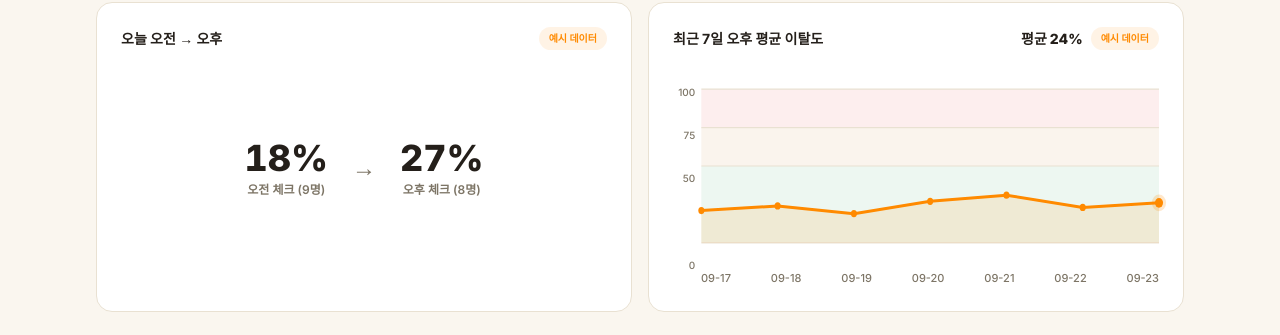
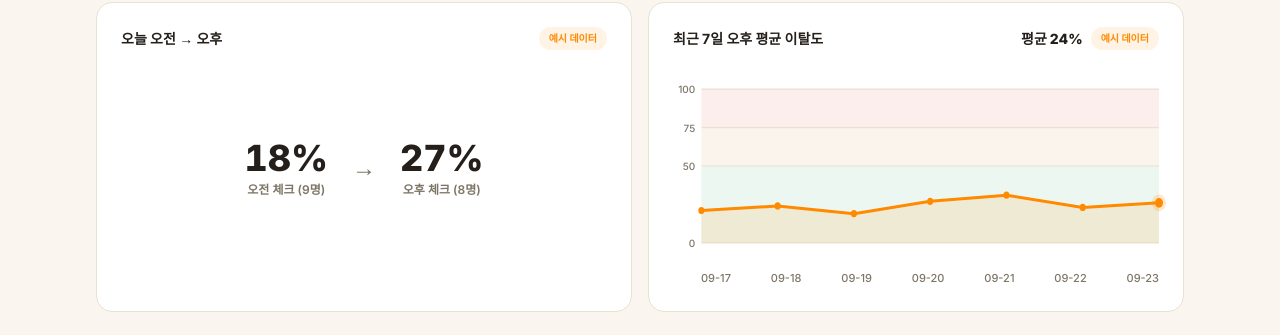
Before and after one commit to sagejeong/anima-site, a Next.js app: page /dashboard-demo in a window 1280 px wide. Shown: the part 217-552 px from the top of the page. Built offline with nearby package versions, Linux system fonts and the light colour scheme; a web font is replaced by a local one.

Commit message:
그래프 축 숫자·툴팁 위치 계산 기준이 아래 라벨/범례 높이까지 포함되던 것 수정

```diff
--- a/components/hub/LineChart.tsx
+++ b/components/hub/LineChart.tsx
@@ -60,7 +60,10 @@ export default function LineChart({
   const hovered = hoverIndex !== null ? coords[hoverIndex] : null;
 
   return (
-    <div className={`relative ${className}`}>
+    <div className={className}>
+      {/* 아래 날짜 라벨 줄까지 이 div에 같이 들어가면, 퍼센트 위치 계산 기준 높이가
+          svg보다 커져서 축 숫자·툴팁이 아래로 갈수록 어긋난다. svg만 따로 감싼다 */}
+      <div className="relative">
         <svg
           viewBox={`0 0 ${VIEW_WIDTH} ${VIEW_HEIGHT}`}
           className={`overflow-visible ${svgClassName}`}
@@ -133,6 +136,7 @@ export default function LineChart({
             {points[hoverIndex].label} · {Math.round(hovered.value)}%
           </div>
         )}
+      </div>
 
       {showLabels && (
         <div className="mt-2 flex justify-between pl-7 text-[11px] font-medium text-ink-soft">
--- a/components/record/TrendChart.tsx
+++ b/components/record/TrendChart.tsx
@@ -52,6 +52,9 @@ export default function TrendChart({
   const hovered = hoverIndex !== null ? points[hoverIndex] : null;
 
   return (
+    <div>
+      {/* 아래 범례까지 이 div 안에 있으면, 퍼센트 위치 계산 기준 높이가 svg보다
+          커져서 툴팁이 아래로 갈수록 어긋난다. svg만 따로 감싼다 */}
       <div className="relative">
         <svg
           viewBox={`0 0 ${VIEW_WIDTH} ${VIEW_HEIGHT}`}
@@ -175,6 +178,7 @@ export default function TrendChart({
             {hovered.fullDateLabel} · {Math.round(hovered.percent)}%
           </div>
         )}
+      </div>
 
       <ul className="mt-3 flex items-center justify-center gap-4 text-xs text-ink-soft">
         {(Object.keys(RISK_COPY) as RiskLevel[])
```
Lines whose indentation alone changed are shown as unchanged.
